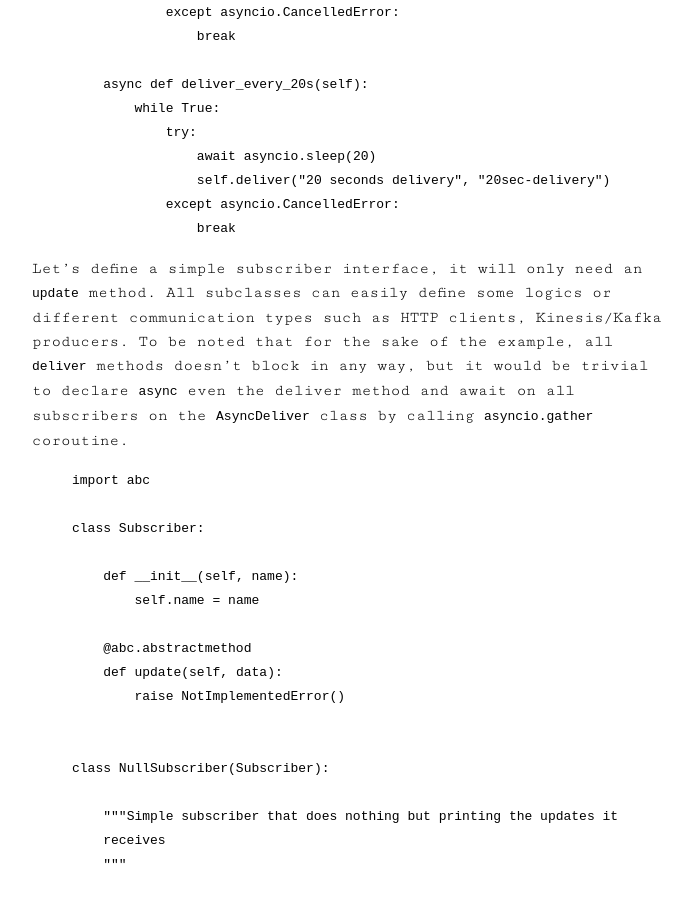
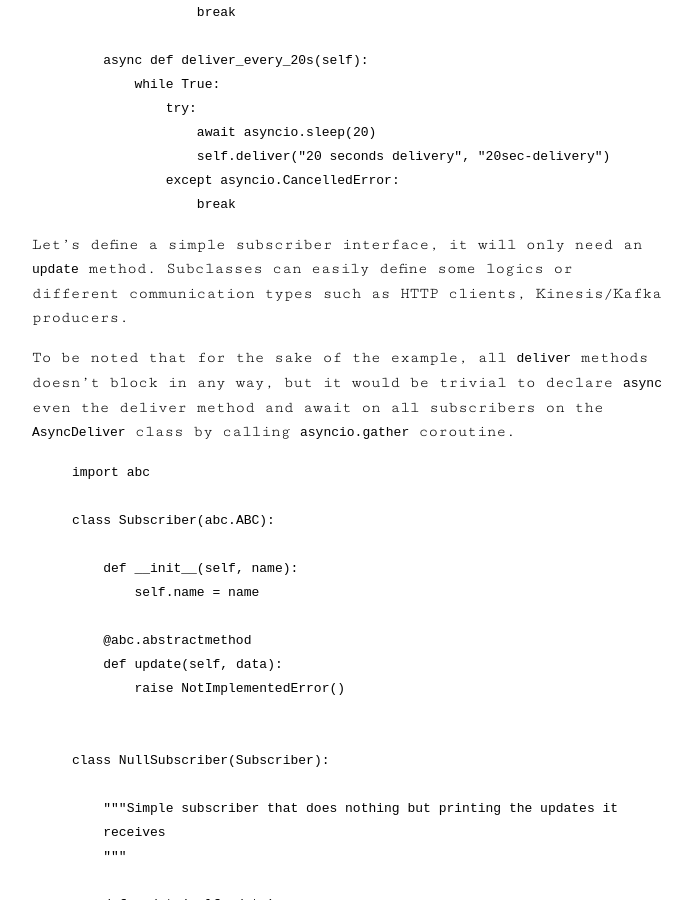
Before and after one commit to codepr/codepr.github.io, a Jekyll site: the page built from _posts/2019-10-27-asyncio-pubsub.md, in a window 1280 px wide and 900 px high, scrolled down 2803 px. Shown: the whole window, without its empty margins (292-984 px from the left). Built offline with Jekyll 4.4.1, drawn with Linux system fonts in a browser that asks for light colours; some of the changed text lies outside the part shown.

```diff
--- a/_posts/2019-10-27-asyncio-pubsub.md
+++ b/_posts/2019-10-27-asyncio-pubsub.md
@@ -48,7 +47,6 @@
 {% highlight python %}
 import asyncio
 import collections
-
 
 class AsyncDeliver:
 
@@ -125,8 +123,9 @@
 {% endhighlight %}
 
 Let's define a simple subscriber interface, it will only need an `update`
-method. All subclasses can easily define some logics or different communication
+method. Subclasses can easily define some logics or different communication
 types such as HTTP clients, Kinesis/Kafka producers.
+
 To be noted that for the sake of the example, all `deliver` methods doesn't
 block in any way, but it would be trivial to declare `async` even the deliver
 method and await on all subscribers on the `AsyncDeliver` class by calling
@@ -135,7 +134,7 @@
 {% highlight python %}
 import abc
 
-class Subscriber:
+class Subscriber(abc.ABC):
 
     def __init__(self, name):
         self.name = name
```
Also changed, not shown: other parts of _posts/2019-10-27-asyncio-pubsub.md (+5 -6 lines).
